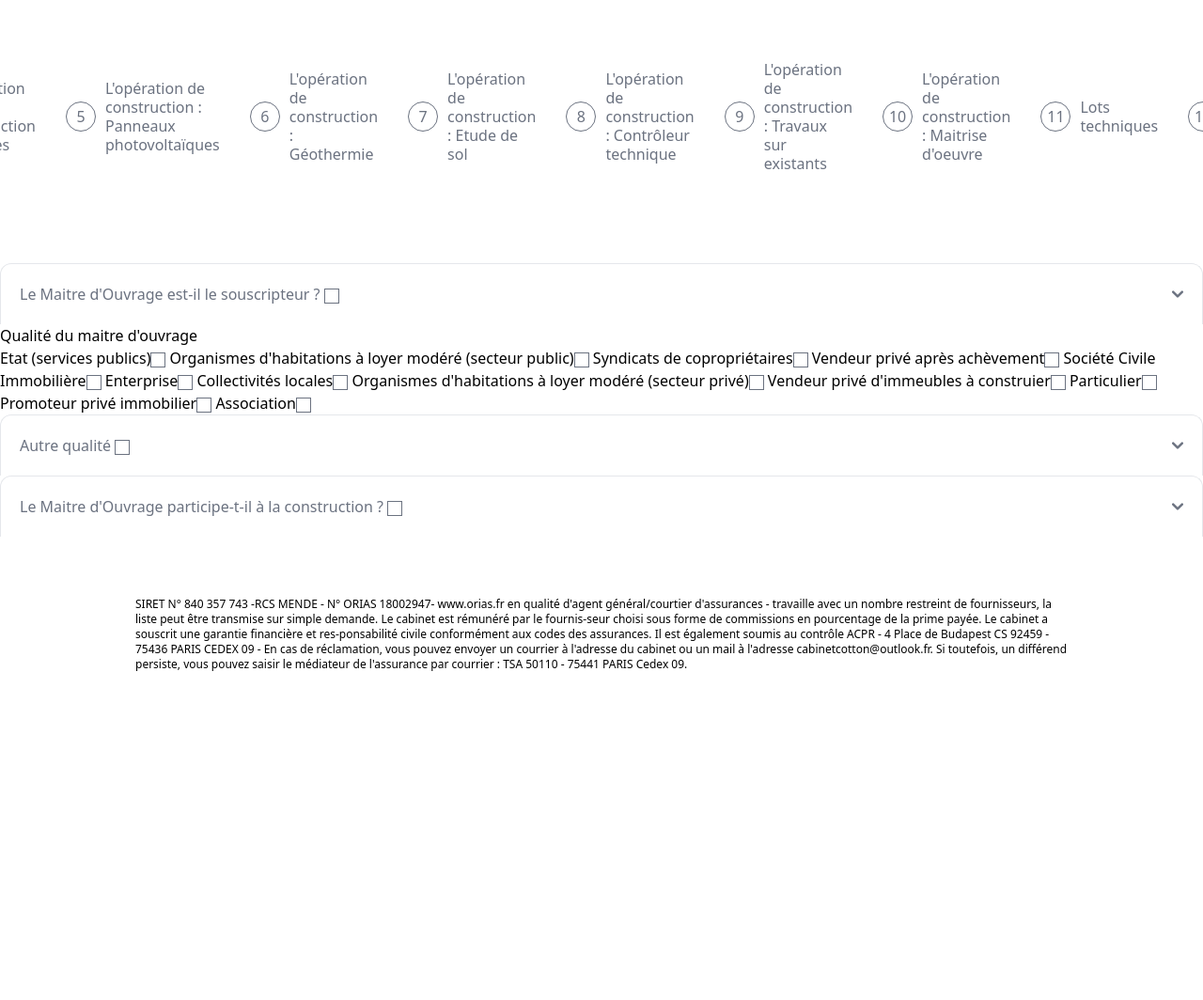
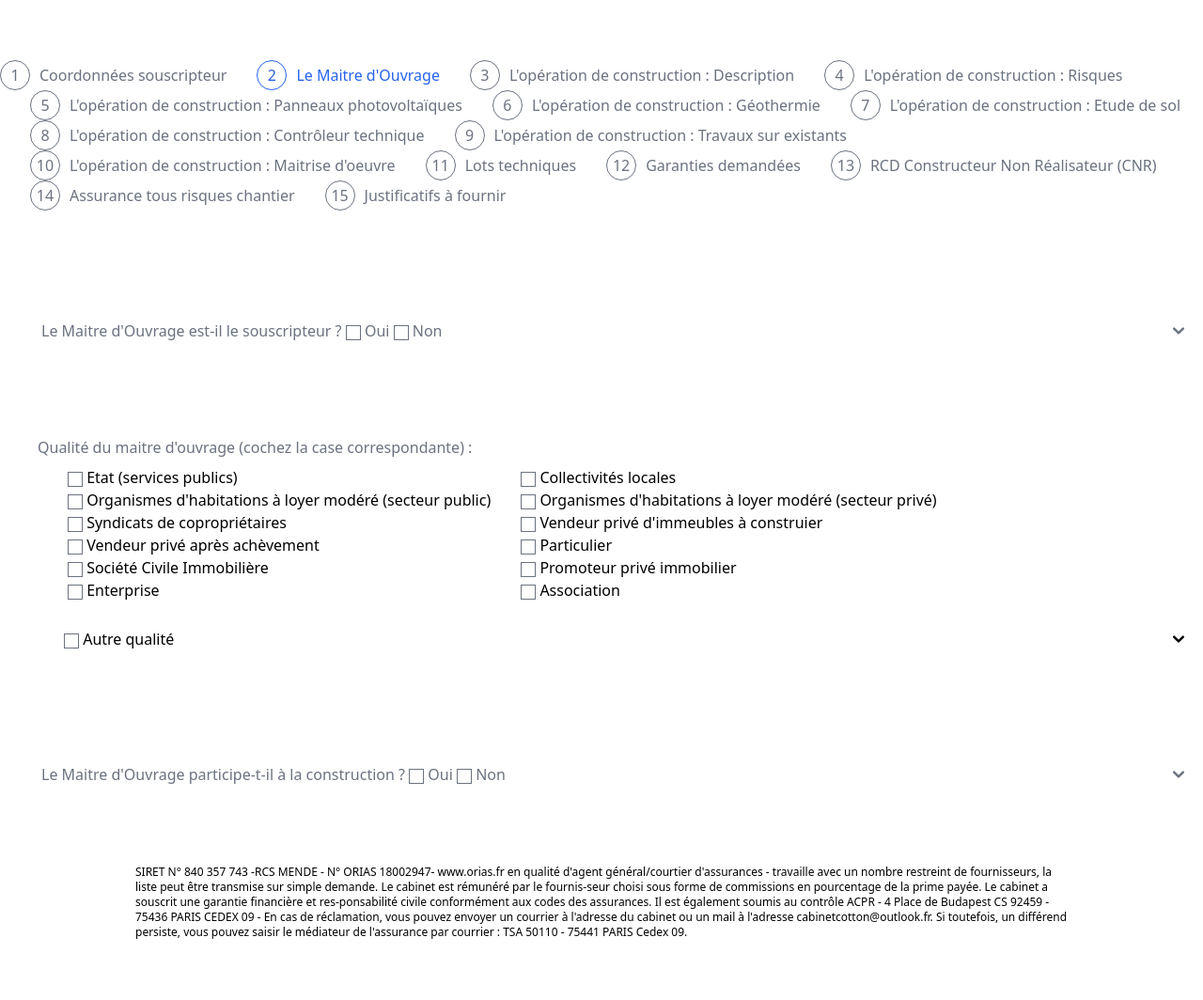
Before and after one commit to Stephdev48/mma-proto-main, a PHP site: page /index.php?page=step2 in a window 1280 px wide; the page is wider, and only the part inside the window is pictured. Shown: the part 112-1176 px from the top of that part at 94% size. Before the commit the page ends 826 px from the top of that part, so only its background shows below. Run offline with PHP 8.4, Linux system fonts and the light colour scheme; some libraries are stand-ins or nearby versions.

Commit message:
accordions

```diff
--- a/views/step2.view.php
+++ b/views/step2.view.php
@@ -11,14 +11,13 @@
     <!-- Stepper -->
 <section id="stepper" class="sectionfb flex justify-center mb-24">
     <div class="flex justify-center mt-16">
-        <ol class="items-center w-full space-y-4 sm:flex sm:space-x-8 sm:space-y-0 rtl:space-x-reverse">
-        <li class="flex items-center text-gray-500 dark:text-gray-400 space-x-2.5 rtl:space-x-reverse">
+        <ol class="flex flex-wrap items-center w-full space-y-4 sm:flex sm:space-x-8 sm:space-y-0 rtl:space-x-reverse">
+            <li class="flex items-center text-gray-500 dark:text-gray-400 space-x-2.5 rtl:space-x-reverse">
                 <span class="flex items-center justify-center w-8 h-8 border border-gray-500 rounded-full shrink-0 dark:border-gray-400">
                     1
                 </span>
                 <span>
                     <h3 class="font-medium leading-tight">Coordonnées souscripteur</h3>
-                    <p class="text-sm">Tous les champs sont requis</p>
                 </span>
             </li>
             <li class="flex items-center text-blue-600 dark:text-blue-500 space-x-2.5 rtl:space-x-reverse">
@@ -141,8 +140,8 @@
 <section class="">
     <div id="accordion-collapse" data-accordion="collapse">
         <h2 id="accordion-collapse-heading-1">
-            <button type="button" class="flex items-center justify-between w-full p-5 font-medium rtl:text-right text-gray-500 border border-b-0 border-gray-200 rounded-t-xl focus:ring-4 focus:ring-gray-200 dark:focus:ring-gray-800 dark:border-gray-700 dark:text-gray-400 hover:bg-gray-100 dark:hover:bg-gray-800 gap-3" data-accordion-target="#accordion-collapse-body-1" aria-expanded="false" aria-controls="accordion-collapse-body-1">
-                <span>Le Maitre d'Ouvrage est-il le souscripteur ? <input type="checkbox" name="mo-sous"/></span>
+            <button type="button" class="flex items-center justify-between w-full p-5 font-medium text-gray-500 rounded-t-xl focus:ring-4 focus:ring-gray-200 dark:focus:ring-gray-800 dark:border-gray-700 dark:text-gray-400 hover:bg-gray-100 dark:hover:bg-gray-800 gap-3" data-accordion-target="#accordion-collapse-body-1" aria-expanded="false" aria-controls="accordion-collapse-body-1">
+                <span class="ml-6">Le Maitre d'Ouvrage est-il le souscripteur ? <input type="checkbox" name="mo-sous"/><label for="mo-sous"> Oui </label><input type="checkbox" name=""/><label for="mo-sous"> Non</label></span>
                 <svg data-accordion-icon class="w-3 h-3 rotate-180 shrink-0" aria-hidden="true" xmlns="http://www.w3.org/2000/svg" fill="none" viewBox="0 0 10 6">
                     <path stroke="currentColor" stroke-linecap="round" stroke-linejoin="round" stroke-width="2" d="M9 5 5 1 1 5"/>
                 </svg>
@@ -195,26 +194,32 @@
 
 
     <!-- Qualité du maitre d'ouvrage -->
-<section class="">
+<section class="my-20">
     <div>
-        <h2>Qualité du maitre d'ouvrage</h2>
-        <span>Etat (services publics)<input type="checkbox" name="serv-pub"/></span>
-        <span>Organismes d'habitations à loyer modéré (secteur public)<input type="checkbox" name="hlm-pub"/></span>
-        <span>Syndicats de copropriétaires<input type="checkbox" name="syndic"/></span>
-        <span>Vendeur privé après achèvement<input type="checkbox" name="vend-priv"/></span>
-        <span>Société Civile Immobilière<input type="checkbox" name="sci"/></span>
-        <span>Enterprise<input type="checkbox" name="entr"/></span>
-        <span>Collectivités locales<input type="checkbox" name="coll"/></span>
-        <span>Organismes d'habitations à loyer modéré (secteur privé)<input type="checkbox" name="hlm-priv"/></span>
-        <span>Vendeur privé d'immeubles à construier<input type="checkbox" name="vend-imm-const"/></span>
-        <span>Particulier<input type="checkbox" name="part"/></span>
-        <span>Promoteur privé immobilier<input type="checkbox" name="prom-priv-imm"/></span>
-        <span>Association<input type="checkbox" name="asso"/></span>
+        <fieldset class="flex flex-row mx-10 mb-2">
+            <legend class="mb-2 text-gray-500 font-medium">Qualité du maitre d'ouvrage (cochez la case correspondante) :</legend>
+            <div class="flex flex-col ml-8">
+                <span><input type="checkbox" name="serv-pub"/> Etat (services publics)</span>
+                <span><input type="checkbox" name="hlm-pub"/> Organismes d'habitations à loyer modéré (secteur public)</span>
+                <span><input type="checkbox" name="syndic"/> Syndicats de copropriétaires</span>
+                <span><input type="checkbox" name="vend-priv"/> Vendeur privé après achèvement</span>
+                <span><input type="checkbox" name="sci"/> Société Civile Immobilière</span>
+                <span><input type="checkbox" name="entr"/> Enterprise</span>
+            </div>
+            <div class="flex flex-col ml-8">
+                <span><input type="checkbox" name="coll"/> Collectivités locales</span>
+                <span><input type="checkbox" name="hlm-priv"/> Organismes d'habitations à loyer modéré (secteur privé)</span>
+                <span><input type="checkbox" name="vend-imm-const"/> Vendeur privé d'immeubles à construier</span>
+                <span><input type="checkbox" name="part"/> Particulier</span>
+                <span><input type="checkbox" name="prom-priv-imm"/> Promoteur privé immobilier</span>
+                <span><input type="checkbox" name="asso"/> Association</span>
+            </div>
+        </fieldset>
         <div>
             <div id="accordion-collapse" data-accordion="collapse">
                 <h2 id="accordion-collapse-heading-other">
-                    <button type="button" class="flex items-center justify-between w-full p-5 font-medium rtl:text-right text-gray-500 border border-b-0 border-gray-200 rounded-t-xl focus:ring-4 focus:ring-gray-200 dark:focus:ring-gray-800 dark:border-gray-700 dark:text-gray-400 hover:bg-gray-100 dark:hover:bg-gray-800 gap-3" data-accordion-target="#accordion-collapse-other" aria-expanded="false" aria-controls="accordion-collapse-other">
-                        <span>Autre qualité <input type="checkbox" name="other-quality"/></span>
+                    <button type="button" class="flex items-center justify-between w-full p-5 rounded-t-xl focus:ring-4 focus:ring-gray-200 dark:focus:ring-gray-800 dark:border-gray-700 dark:text-gray-400 hover:bg-gray-100 dark:hover:bg-gray-800 gap-3" data-accordion-target="#accordion-collapse-other" aria-expanded="false" aria-controls="accordion-collapse-other">
+                        <span class="ml-12"><input type="checkbox" name="other-quality"/> Autre qualité</span>
                         <svg data-accordion-icon class="w-3 h-3 rotate-180 shrink-0" aria-hidden="true" xmlns="http://www.w3.org/2000/svg" fill="none" viewBox="0 0 10 6">
                             <path stroke="currentColor" stroke-linecap="round" stroke-linejoin="round" stroke-width="2" d="M9 5 5 1 1 5"/>
                         </svg>
@@ -225,7 +230,7 @@
                 <form>
                     <div class="grid gap-6 mb-6 md:grid-cols-2">
                         <div>
-                            <label for="mo-quality" class="block mb-2 text-sm font-medium text-gray-900 dark:text-white">Prècisez :</label>
+                            <label for="mo-quality" class="block mb-2 text-sm font-medium text-gray-900 dark:text-white">Précisez :</label>
                             <input type="text-area" id="mo-quality" class="bg-gray-50 border border-gray-300 text-gray-900 text-sm rounded-lg focus:ring-blue-500 focus:border-blue-500 block w-full p-2.5 dark:bg-gray-700 dark:border-gray-600 dark:placeholder-gray-400 dark:text-white dark:focus:ring-blue-500 dark:focus:border-blue-500" placeholder="Qualité du maitre d'ouvrage" required />
                         </div>
                 </form>
@@ -238,8 +243,8 @@
 <section class="">
     <div id="accordion-collapse" data-accordion="collapse">
         <h2 id="accordion-collapse-heading-2">
-            <button type="button" class="flex items-center justify-between w-full p-5 font-medium rtl:text-right text-gray-500 border border-b-0 border-gray-200 rounded-t-xl focus:ring-4 focus:ring-gray-200 dark:focus:ring-gray-800 dark:border-gray-700 dark:text-gray-400 hover:bg-gray-100 dark:hover:bg-gray-800 gap-3" data-accordion-target="#accordion-collapse-body-2" aria-expanded="false" aria-controls="accordion-collapse-body-2">
-            <span>Le Maitre d'Ouvrage participe-t-il à la construction ? <input type="checkbox" name="mo-cons"/></span>
+            <button type="button" class="flex items-center justify-between w-full p-5 font-medium rtl:text-right text-gray-500 rounded-t-xl focus:ring-4 focus:ring-gray-200 dark:focus:ring-gray-800 dark:border-gray-700 dark:text-gray-400 hover:bg-gray-100 dark:hover:bg-gray-800 gap-3" data-accordion-target="#accordion-collapse-body-2" aria-expanded="false" aria-controls="accordion-collapse-body-2">
+            <span class="ml-6">Le Maitre d'Ouvrage participe-t-il à la construction ? <input type="checkbox" name="mo-cons"/><label for="mo-cons"> Oui </label><input type="checkbox" name=""/><label for=""> Non</label></span>
             <svg data-accordion-icon class="w-3 h-3 rotate-180 shrink-0" aria-hidden="true" xmlns="http://www.w3.org/2000/svg" fill="none" viewBox="0 0 10 6">
                 <path stroke="currentColor" stroke-linecap="round" stroke-linejoin="round" stroke-width="2" d="M9 5 5 1 1 5"/>
             </svg>
```
